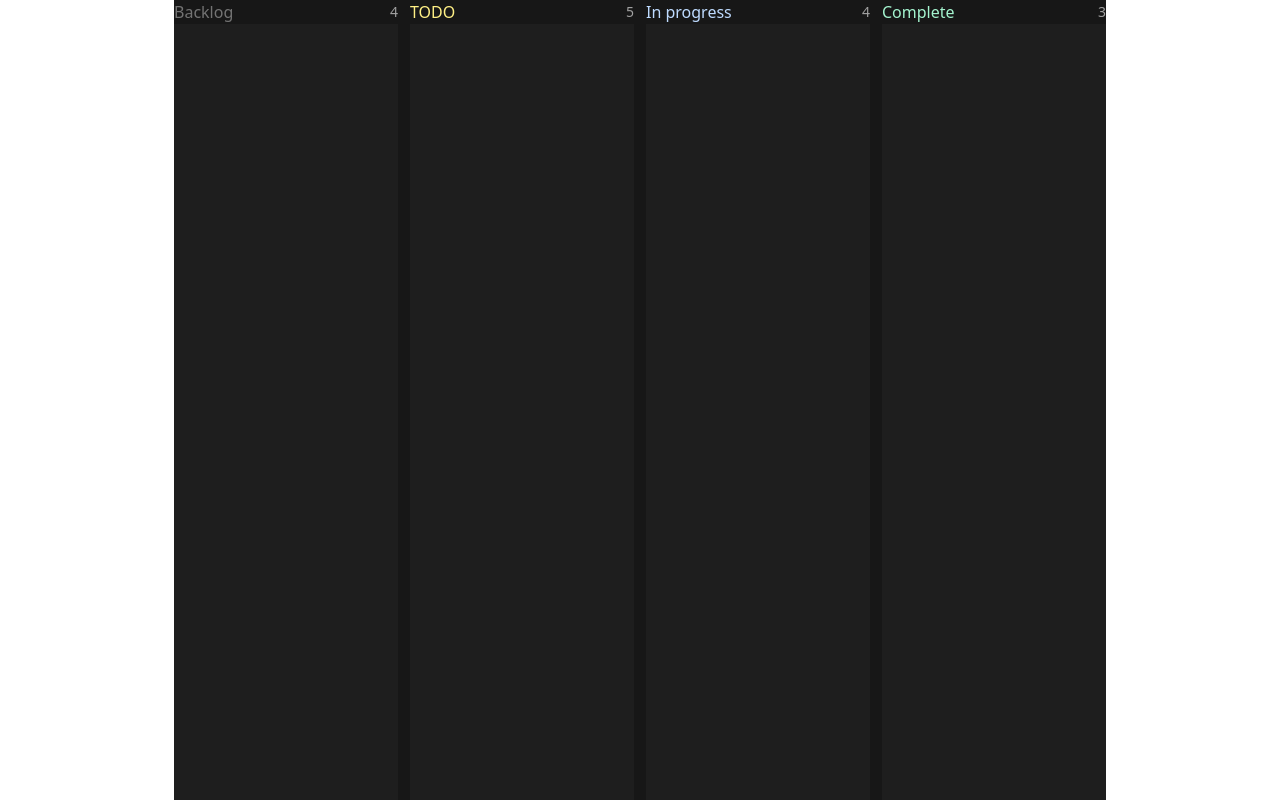
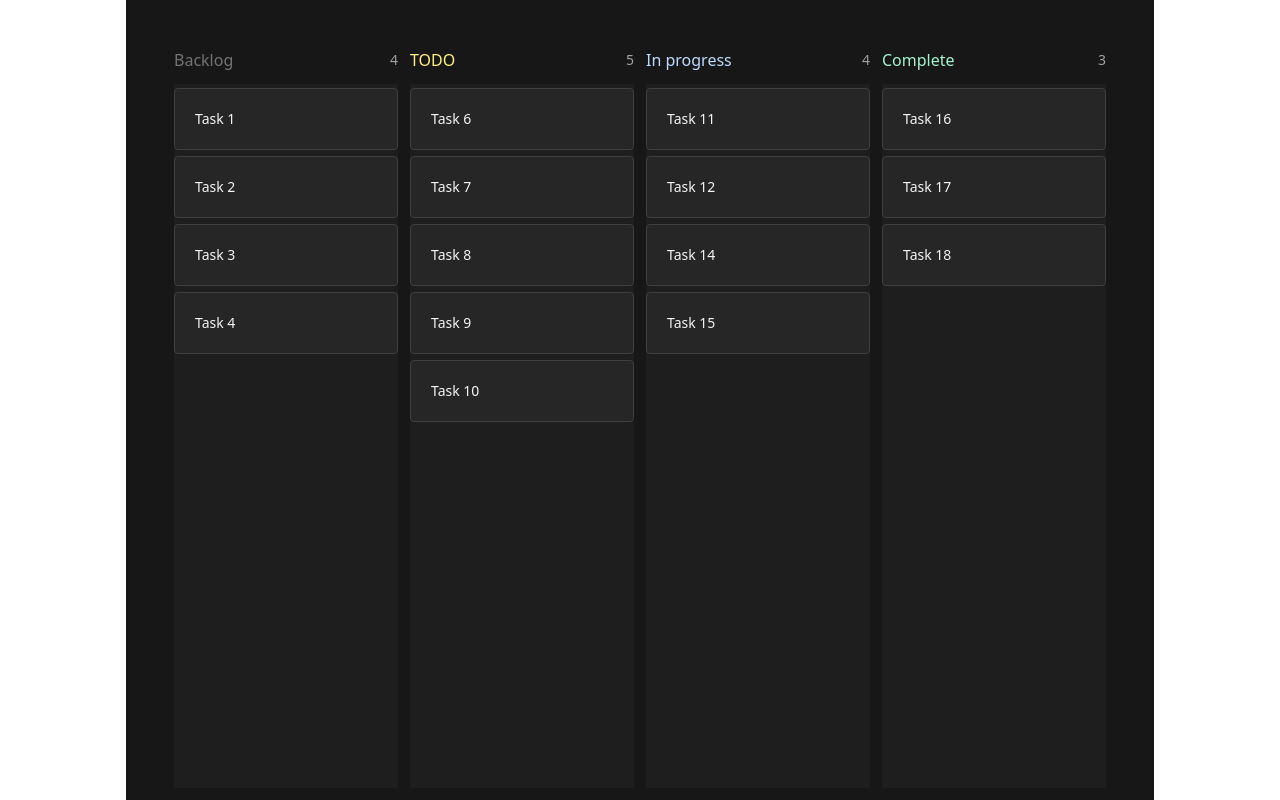
Before and after one commit to diogo-dev/Simple-Kanban, a React (Vite) app: page / in a window 1280 px wide. Built offline with nearby package versions, Linux system fonts and the light colour scheme.

Commit message:
Created the components: Card and DropIndicator

```diff
--- /dev/null
+++ b/src/components/card/Card.jsx
@@ -0,0 +1,21 @@
+import React from 'react'
+import DropIndicator from '../dropIndicator/DropIndicator'
+
+const Card = ({title, id, column}) => {
+
+  return (
+    <>
+      <DropIndicator beforeId={id} column={column} />
+      <div
+        draggable={true}
+        className='cursor-grab rounded border border-neutral-700
+      bg-neutral-800 p-5 active:cursor-grabbing'>
+        <p className='text-sm text-neutral-100'>
+          {title}
+        </p>
+      </div>
+    </>
+  )
+}
+
+export default Card
--- a/src/components/column/Column.jsx
+++ b/src/components/column/Column.jsx
@@ -1,4 +1,6 @@
 import React, { useState } from 'react'
+import Card from '../card/Card'
+import DropIndicator from '../dropIndicator/DropIndicator'
 
 const Column = ({ title, headingColor, column, cards, setCards }) => {
 
@@ -14,7 +16,10 @@ const Column = ({ title, headingColor, column, cards, setCards }) => {
       <div className={`h-full w-full transition-colors ${
         !active ? "bg-neutral-800/50" : "bg-neutral-800/0"
       }`}>
-
+        {filteredCards.map((c) => {
+          return <Card key={c.id} {...c} />
+        })}
+        <DropIndicator beforeId="-1" column={column} />
       </div>
     </div>
   )
--- /dev/null
+++ b/src/components/dropIndicator/DropIndicator.jsx
@@ -0,0 +1,13 @@
+import React from 'react'
+
+const DropIndicator = ({beforeId, column}) => {
+
+  return (
+    <div
+      data-before={beforeId || "-1"}
+      data-column={column}
+      className='my-0.5 h-0.5 w-full bg-violet-400 opacity-0' />
+  )
+}
+
+export default DropIndicator
--- a/src/index.css
+++ b/src/index.css
@@ -1,8 +1,8 @@
 @import "tailwindcss";
 
 * {
-  margin: 0;
-  padding: 0;
+  /* margin: 0; */
+  /* padding: 0; */
   box-sizing: border-box;
 }
 
```
